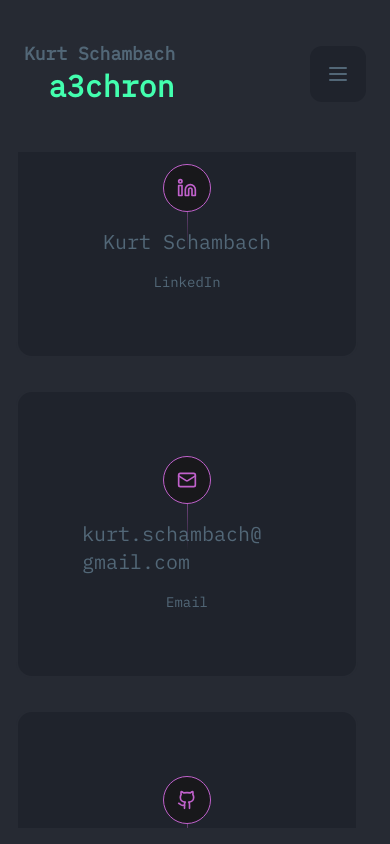
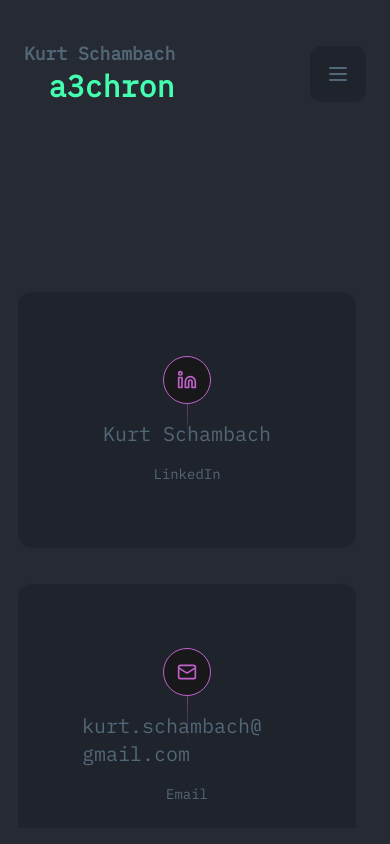
Before and after one commit to kurtschambach/portfolio, a Next.js app: page /contact in a window 390 px wide. Built offline with nearby package versions, Linux system fonts and the light colour scheme; what tailwindcss-debug-screens would draw is missing.

Commit message:
fix: fixed contact padding

```diff
--- a/app/contact/page.tsx
+++ b/app/contact/page.tsx
@@ -26,7 +26,7 @@ const socials = [
 
 export default function Example() {
 	return (
-		<div className="bg-bg h-full pb-10 sm:pb-0 lg:pb-20">
+		<div className="bg-bg h-full pt-96 sm:pt-0 pb-10 sm:pb-10 md:pb-0 lg:pb-20">
 			<div className="container flex items-center justify-center h-full w-full pr-4 mx-auto">
 				<div className="grid w-full grid-cols-1 gap-8 mx-auto mt-32 sm:mt-0 sm:grid-cols-3 lg:gap-16">
 					{socials.map((s) => (
```
